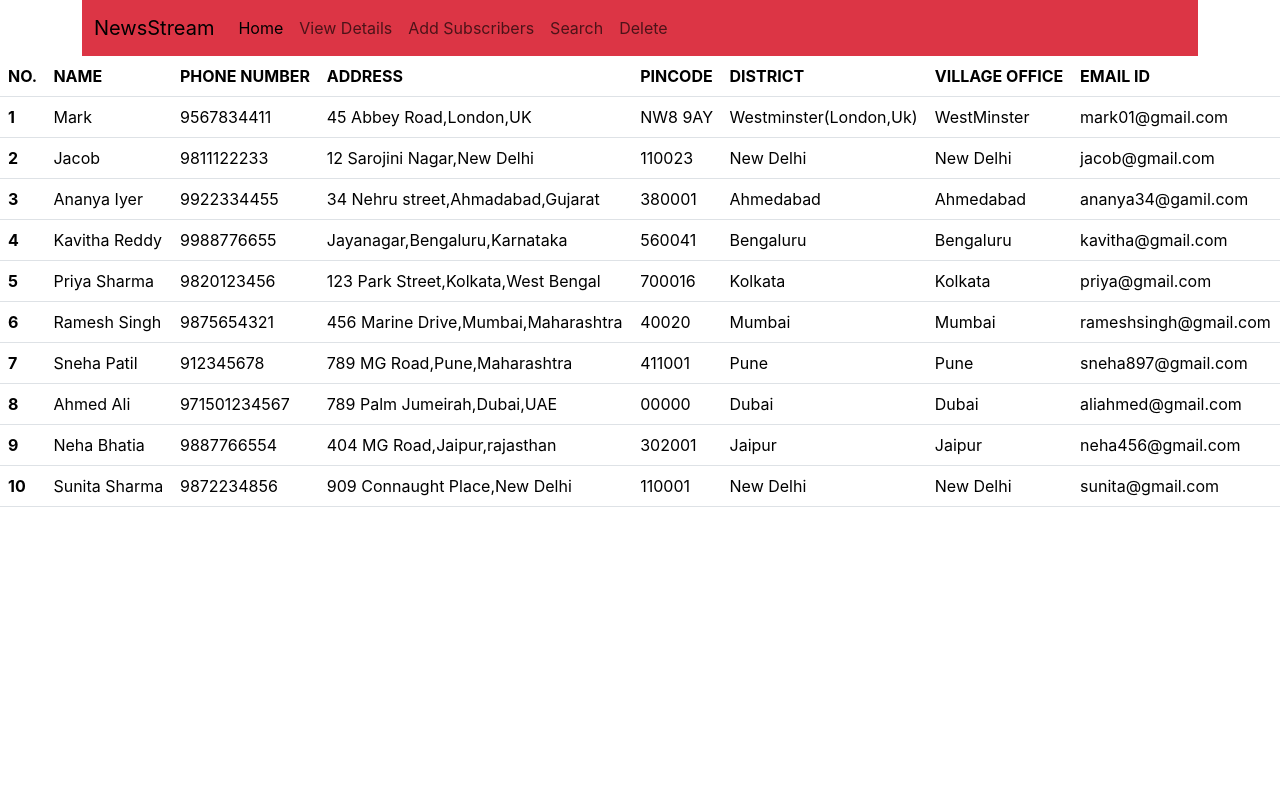
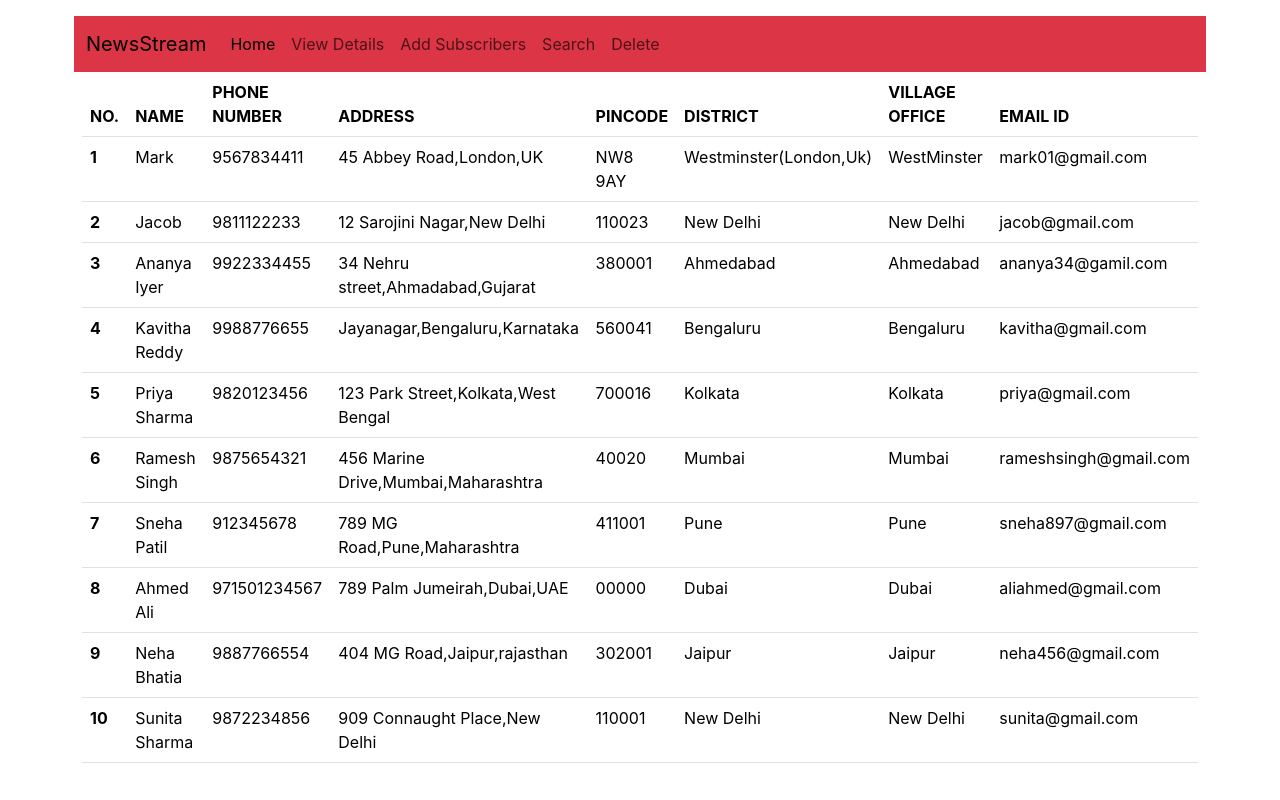
Before and after one commit to DiyaTreesaBaby/newspaper-subscription-app-frontend, a React (Create React App) app: page /View in a window 1280 px wide. Built offline with nearby package versions, Linux system fonts and the light colour scheme.

Commit message:
frontend completed

```diff
--- a/src/components/AddNavBar.jsx
+++ b/src/components/AddNavBar.jsx
@@ -1,4 +1,5 @@
 import React from 'react'
+import { Link } from 'react-router-dom'
 
 const AddNavBar = () => {
   return (
@@ -6,6 +7,9 @@ const AddNavBar = () => {
 <div className="container">
     <div className="row">
         <div className="col col-12 col-sm-12 col-md-12 col-lg-12 col-xl-12 col-xxl-12">
+            <div className="row g-3">
+                <div className="col col-12 col-sm-12 col-md-12 col-lg-12 col-xl-2 col-xxl-12">
+            </div>
         <nav class="navbar navbar-expand-lg bg-danger">
   <div class="container-fluid">
     <a class="navbar-brand" href="/">NewsStream</a>
@@ -15,24 +19,25 @@ const AddNavBar = () => {
     <div class="collapse navbar-collapse" id="navbarNav">
       <ul class="navbar-nav">
         <li class="nav-item">
-          <a class="nav-link active" aria-current="page" href="/">Home</a>
+          <Link class="nav-link active" aria-current="page" to="/">Home</Link>
         </li>
         <li class="nav-item">
-          <a class="nav-link" href="/View">View Details</a>
+          <Link class="nav-link" to="/View">View Details</Link>
         </li>
         <li class="nav-item">
-          <a class="nav-link" href="/Add">Add Subscribers</a>
+          <Link class="nav-link" to="/Add">Add Subscribers</Link>
         </li>
         <li class="nav-item">
-          <a class="nav-link" href="/Search">Search </a>
+          <Link class="nav-link" to="/Search">Search </Link>
         </li>
         <li class="nav-item">
-          <a class="nav-link" href="/Delete">Delete </a>
+          <Link class="nav-link" to="/Delete">Delete </Link>
         </li>
       </ul>
     </div>
   </div>
 </nav>
+</div>
         </div>
     </div>
 </div>
--- a/src/components/AddView.jsx
+++ b/src/components/AddView.jsx
@@ -5,10 +5,10 @@ const AddView = () => {
   return (
     <div>
         <AddNavBar/>
-<div className="cntainer">
-    <div className="rw">
+<div className="container">
+    <div className="row">
         <div className="cl cl-12 cl-sm-12 cl-md-12 cl-lg-12 cl-xl-12 cl-xxl-12">
-            <div className="rw g-3">
+            <div className="row g-3">
                 <div className="cl cl-12 cl-sm-12 cl-md-12 cl-lg-12 cl-xl-12 cl-xxl-12">
 
                 <table class="table">
```
